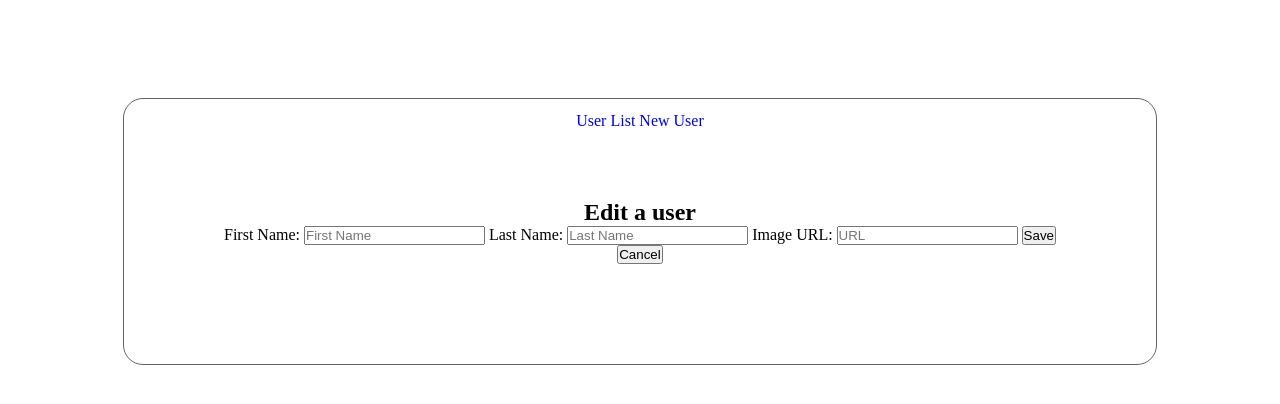
After one commit to Jlopez0307/Flask-SQLAlchemy, a Flask app: page /users/1/edit in a window 1280 px wide. The commit adds this page. Shown: the top 404 px of the page. Run offline with Flask 2, Linux system fonts and the light colour scheme.

Commit message:
added files for edit, details, and new user page, added routes for each

```diff
--- a/app.py
+++ b/app.py
@@ -2,7 +2,6 @@
 
 from flask import Flask, request, render_template, redirect, flash, session
 from flask_debugtoolbar import DebugToolbarExtension
-from flask_sqlalchemy import SQLAlchemy
 from models import db, connect_db, Users
 
 app = Flask(__name__)
@@ -18,16 +17,59 @@ debug = DebugToolbarExtension(app)
 
 # db.create_all()
 
+#Home page
 @app.route('/')
 def home():
     return redirect('/users')
 
+#Route for list of users
 @app.route('/users')
 def list_users():
     all_users = Users.query.all()
+    return render_template('list.html', users = all_users)
 
-    return render_template('base.html', users = all_users)
+#Route for details on specific user
+@app.route('/users/details/<int:user_id>')
+def user_details(user_id):
+    user = Users.query.get_or_404(user_id)
+    return render_template('details.html', user = user)
 
+
+#Route for creating a new user
 @app.route('/users/new')
 def create_user():
     return render_template('new_user.html')
+
+#Route for handling and adding new user to database
+@app.route('/users/new/add', methods = ["POST"])
+def add_user():
+    first_name = request.form["first_name"]
+    last_name = request.form["last_name"]
+    image_url = request.form["image_url"]
+
+    new_user = Users(first_name = first_name, last_name = last_name, image_url = image_url)
+    db.session.add(new_user)
+    db.session.commit()
+    return redirect('/users')
+
+
+@app.route('/users/<user_id>/edit')
+def edit_user(user_id):
+    user = Users.query.get(user_id)
+    return render_template('edit.html', user = user)
+
+@app.route('/users/<user_id>/edit/update', methods=["POST"])
+def update_user(user_id):
+    first_name = request.form["first_name"]
+    last_name = request.form["last_name"]
+    image_url = request.form["image_url"]
+
+    user = Users.query.get(user_id)
+
+    user.first_name = first_name
+    user.last_name = last_name
+    user.image_url = image_url
+
+    db.session.add(user)
+    db.session.commit()
+    return redirect(f'/users/details/{user_id}')
--- a/models.py
+++ b/models.py
@@ -22,4 +22,4 @@ class Users(db.Model):
 
     last_name = db.Column( db.String(20))
 
-    image_url = db.Column( db.String(100))
+    image_url = db.Column( db.String(100), default = 'https://cdn.pixabay.com/photo/2015/10/05/22/37/blank-profile-picture-973460_1280.png')
--- a/static/style.css
+++ /dev/null
@@ -1,4 +0,0 @@
-*{
-    margin: 0;
-    padding: 0;
-}
--- /dev/null
+++ b/static/styles/style.css
@@ -0,0 +1,44 @@
+*{
+    margin: 0;
+    padding: 0;
+}
+
+body{
+    display: flex;
+    justify-content: center;
+    align-items: center;
+    flex-direction: column;
+}
+
+a{
+    text-decoration: none;
+}
+
+a:hover{
+    text-decoration: underline;
+}
+
+nav{
+    position: relative;
+    top: 7rem;
+    z-index: 1;
+}
+
+img{
+    width: 50%;
+}
+
+section.container{
+    border: 1px solid rgb(99, 99, 99);
+    border-radius: 20px;
+    padding: 100px;
+    position: relative;
+    top: 5rem;
+
+    text-align: center;
+}
+
+section.container ul{
+    list-style-type: none;
+    padding: 20px;
+}
--- a/templates/base.html
+++ b/templates/base.html
@@ -4,13 +4,14 @@
     <meta charset="UTF-8">
     <meta http-equiv="X-UA-Compatible" content="IE=edge">
     <meta name="viewport" content="width=device-width, initial-scale=1.0">
-    <link rel="stylesheet" href="static/style.css">
+    <link rel= "stylesheet" type= "text/css" href= "{{ url_for('static',filename='styles/style.css') }}">
     <title>{% block title%}Blogly{% endblock %}</title>
 </head>
 <body>
+
     <nav>
+        <a href="/users">User List</a>
         <a href="/users/new">New User</a>
-        <a href="/users">User List</a>
     </nav>
 
     <section class="container">
--- /dev/null
+++ b/templates/edit.html
@@ -0,0 +1,36 @@
+{% extends 'base.html' %}
+
+{% block content %}
+
+<h1>Edit a user</h1>
+
+{% with messages = get_flashed_messages() %}
+    {% if messages %}
+        <ul>
+            {% for message in messages%}
+                <li>{{ message }}</li>
+            {% endfor %}
+        </ul>
+    {% endif%}
+{% endwith %}
+
+<form action="/users/{{user.id}}/edit/update" method="POST">
+    <label for="first_name">First Name:
+        <input type="text" name="first_name" placeholder="First Name">
+    </label>
+
+    <label for="last_name">Last Name:
+        <input type="text" name="last_name" placeholder="Last Name">
+    </label>
+
+    <label for="image_url">Image URL:
+        <input type="text" name="image_url" placeholder="URL">
+    </label>
+    <button>Save</button>
+</form>
+
+<form action="/users">
+    <input type="submit" value="Cancel">
+</form>
+
+{% endblock %}
--- a/templates/list.html
+++ b/templates/list.html
@@ -6,8 +6,12 @@
 
     <ul>
         {% for user in users %}
-        <li><a href="">{{user.first_name}} {{user.last_name}}</a></li>
+        <li><a href="/users/details/{{user.id}}">{{user.first_name}} {{user.last_name}}</a></li>
         {% endfor%}
     </ul>
 
+    <form action="/users/new">
+        <input type="submit" value="Add User">
+    </form>
+
 {% endblock %}
```
Also changed, not shown: templates/details.html (added, +18 -0 lines), templates/new_user.html (+7 -1 lines).
